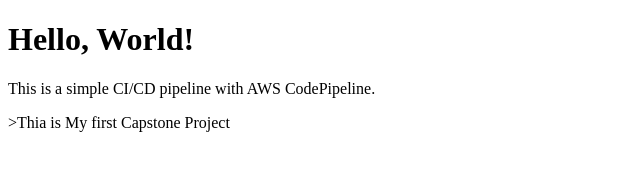
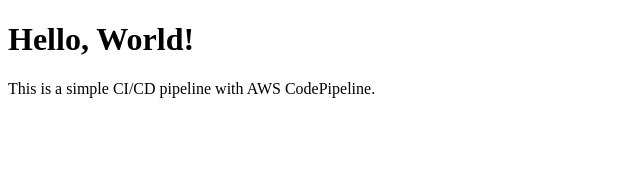
Before and after one commit to Khandelwal05/CodePipelineAWS, a plain HTML site: page index.html in a window 1280 px wide. Shown: the whole page, without its empty margins (0-640 px from the left). Drawn offline with Linux system fonts and the light colour scheme.

Commit message:
Update index.html

```diff
--- a/index.html
+++ b/index.html
@@ -6,6 +6,6 @@
 <body>
     <h1>Hello, World!</h1>
     <p>This is a simple CI/CD pipeline with AWS CodePipeline.</p>
-    <p>>Thia is My first Capstone Project</p>
+<!--     <p>Thia is My first Capstone Project</p> -->
 </body>
 </html>
```
